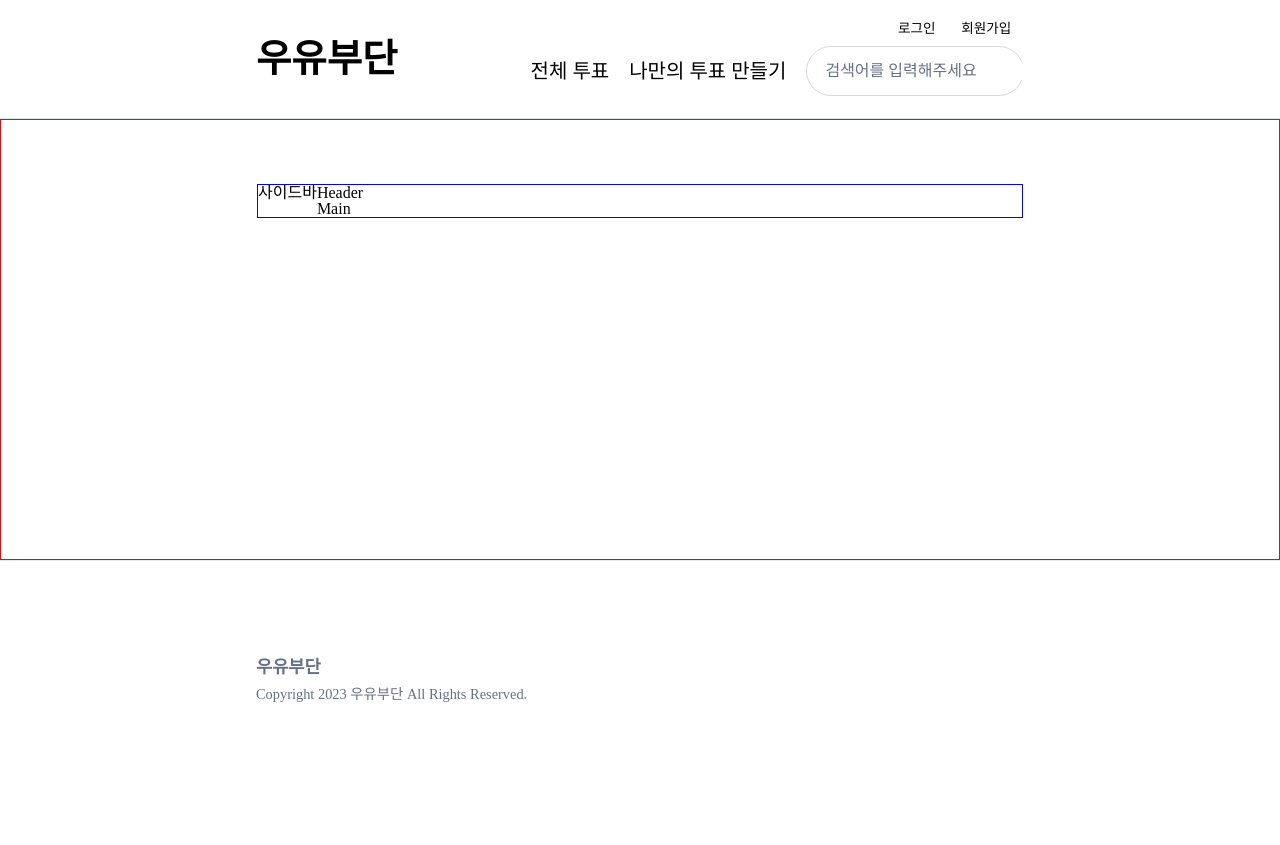
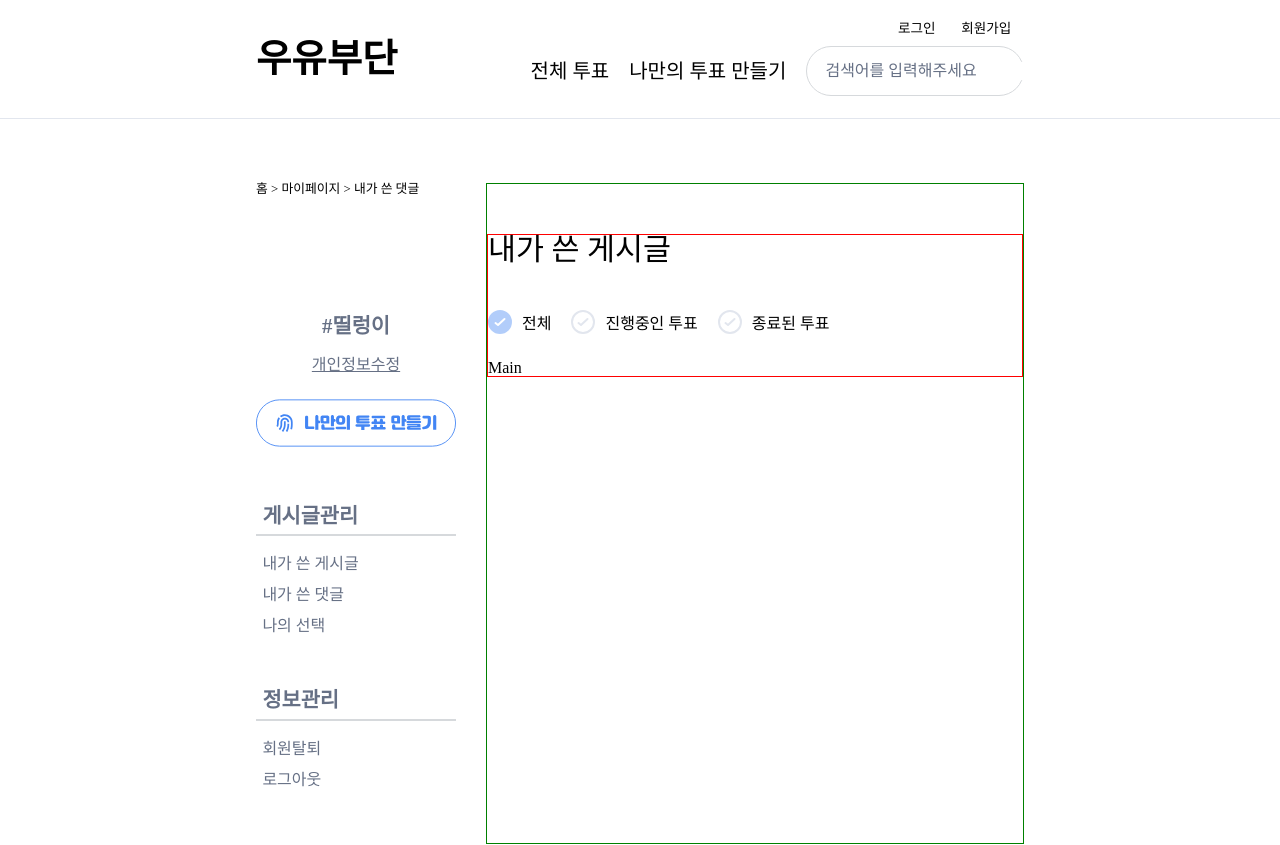
Before and after one commit to Team-Big-Dipper/UYouBooDan, a Next.js app in the folder FE/: page /mypage in a window 1280 px wide. Shown: the top 845 px of the page. Before the commit the page ends 800 px from the top, so only its background shows below. Built offline with nearby package versions, Linux system fonts and the light colour scheme; a web font is replaced by a local one.

Commit message:
:sparkles: Feat: MyPage 틀 구현중

```diff
--- a/FE/src/components/MyPage/MyPageHeader/index.tsx
+++ b/FE/src/components/MyPage/MyPageHeader/index.tsx
@@ -1,5 +1,52 @@
-const MyPageHeader = () => {
-  return <div>Header</div>;
+import * as S from './style';
+import { NoCheckSvg } from '../../../assets/noCheck';
+import { OnCheckSvg } from '../../../assets/onCheck';
+import { useState } from 'react';
+import MyPageMain from '../MyPageMain';
+
+const MyPageHeader = ({ category }: any) => {
+  const [all, setAll] = useState<boolean>(true);
+  const [ing, setIng] = useState<boolean>(false);
+  const [end, setEnd] = useState<boolean>(false);
+  console.log('category : ', category);
+  return (
+    <S.MypageHeaderContainer>
+      <S.HeaderTitleDiv>{category}</S.HeaderTitleDiv>
+      <S.RadioContainer>
+        <S.RadioListDiv
+          onClick={() => {
+            setAll(true);
+            setIng(false);
+            setEnd(false);
+          }}
+        >
+          <div>{all ? <OnCheckSvg /> : <NoCheckSvg />}</div>
+          <div>전체</div>
+        </S.RadioListDiv>
+        <S.RadioListDiv
+          onClick={() => {
+            setAll(false);
+            setIng(true);
+            setEnd(false);
+          }}
+        >
+          <div>{ing ? <OnCheckSvg /> : <NoCheckSvg />}</div>
+          <div>진행중인 투표</div>
+        </S.RadioListDiv>
+        <S.RadioListDiv
+          onClick={() => {
+            setAll(false);
+            setIng(false);
+            setEnd(true);
+          }}
+        >
+          <div>{end ? <OnCheckSvg /> : <NoCheckSvg />}</div>
+          <div>종료된 투표</div>
+        </S.RadioListDiv>
+      </S.RadioContainer>
+      <MyPageMain />
+    </S.MypageHeaderContainer>
+  );
 };
 
 export default MyPageHeader;
--- a/FE/src/components/MyPage/MyPageHeader/style.ts
+++ b/FE/src/components/MyPage/MyPageHeader/style.ts
@@ -1 +1,20 @@
 import styled from 'styled-components';
+
+export const MypageHeaderContainer = styled.div`
+  border: 1px solid red;
+`;
+export const HeaderTitleDiv = styled.div`
+  font-size: 1.9rem;
+  font-family: 'yg-jalnan' !important;
+  margin-bottom: 45px;
+`;
+export const RadioContainer = styled.div`
+  display: flex;
+  margin-bottom: 23px;
+  gap: 20px;
+`;
+export const RadioListDiv = styled.div`
+  display: flex;
+  align-items: center;
+  gap: 10px;
+`;
--- a/FE/src/components/MyPage/MyPageSideBar/index.tsx
+++ /dev/null
@@ -1,5 +0,0 @@
-const MySideBar = () => {
-  return <div>사이드바</div>;
-};
-
-export default MySideBar;
--- a/FE/src/components/MyPage/MyPageSideBar/style.ts
+++ /dev/null
@@ -1 +0,0 @@
-import styled from 'styled-components';
--- a/FE/src/components/MyPage/index.tsx
+++ b/FE/src/components/MyPage/index.tsx
@@ -1,13 +1,17 @@
+import * as S from './style';
+import MyPageHeader from './MyPageHeader';
 import LocalStorage from '../../constants/localstorage';
 import SessionStorage from '../../constants/sessionstorage';
-import * as S from './style';
 import { useRouter } from 'next/router';
-import MySideBar from './MyPageSideBar';
-import MyPageHeader from './MyPageHeader';
-import MyPageMain from './MyPageMain';
+import { useState } from 'react';
+
+import { MakeVote } from '../../assets/makeVote';
 
 const MyPage = () => {
   const router = useRouter();
+  // 기본 값 내가 쓴 게시글
+  const [selectCategory, setSelectCategory] =
+    useState<string>('내가 쓴 게시글');
 
   const logoutHandler = () => {
     LocalStorage.removeItem('accesstoken');
@@ -15,13 +19,59 @@ const MyPage = () => {
     SessionStorage.removeItem('accesstoken');
     router.push('/main', '/main');
   };
-
   return (
     <S.MyPageContainer>
-      <MySideBar />
+      <S.SideBarContainer>
+        <S.SideBarRouteText>
+          홈 {'>'} 마이페이지 {'>'} 내가 쓴 댓글
+        </S.SideBarRouteText>
+        <S.SibeBarCategotyDiv>
+          <S.SideBarUserInfoDiv>
+            <S.UserNickDiv>#띨렁이</S.UserNickDiv>
+            <S.EditBtnDiv>개인정보수정</S.EditBtnDiv>
+            <S.CreateVoteBtnDiv href="/createvote">
+              <MakeVote />
+            </S.CreateVoteBtnDiv>
+          </S.SideBarUserInfoDiv>
+          <S.CategoryDiv>
+            <S.CategoryTitle>게시글관리</S.CategoryTitle>
+            <S.UnderlineDiv></S.UnderlineDiv>
+            <S.CategoryListDiv>
+              <div
+                onClick={() => {
+                  setSelectCategory('내가 쓴 게시글');
+                }}
+              >
+                내가 쓴 게시글
+              </div>
+              <div
+                onClick={() => {
+                  setSelectCategory('내가 쓴 댓글');
+                }}
+              >
+                내가 쓴 댓글
+              </div>
+              <div
+                onClick={() => {
+                  setSelectCategory('나의 선택');
+                }}
+              >
+                나의 선택
+              </div>
+            </S.CategoryListDiv>
+          </S.CategoryDiv>
+          <S.CategoryDiv>
+            <S.CategoryTitle>정보관리</S.CategoryTitle>
+            <S.UnderlineDiv></S.UnderlineDiv>
+            <S.CategoryListDiv>
+              <div>회원탈퇴</div>
+              <div onClick={logoutHandler}>로그아웃</div>
+            </S.CategoryListDiv>
+          </S.CategoryDiv>
+        </S.SibeBarCategotyDiv>
+      </S.SideBarContainer>
       <S.MyPageRightContainer>
-        <MyPageHeader />
-        <MyPageMain />
+        <MyPageHeader category={selectCategory} />
       </S.MyPageRightContainer>
     </S.MyPageContainer>
   );
--- a/FE/src/components/MyPage/style.ts
+++ b/FE/src/components/MyPage/style.ts
@@ -1,7 +1,67 @@
 import styled from 'styled-components';
+import Link from 'next/link';
 
 export const MyPageContainer = styled.div`
   display: flex;
-  border: 1px solid blue;
+  /* border: 1px solid blue; */
 `;
-export const MyPageRightContainer = styled.div``;
+export const MyPageRightContainer = styled.div`
+  width: 85%;
+  padding-top: 50px;
+  margin-left: 30px;
+  border: 1px solid green;
+`;
+
+export const SideBarContainer = styled.div`
+  /* border: 1px solid red; */
+`;
+export const SideBarRouteText = styled.div`
+  font-size: 0.8rem;
+`;
+export const SibeBarCategotyDiv = styled.div`
+  padding-top: 120px;
+`;
+export const SideBarUserInfoDiv = styled.div`
+  display: flex;
+  flex-direction: column;
+  align-items: center;
+  justify-content: center;
+  margin-bottom: 50px;
+`;
+
+export const UserNickDiv = styled.div`
+  font-size: 1.3rem;
+  font-weight: bold;
+  color: #667085;
+  margin-bottom: 20px;
+`;
+export const EditBtnDiv = styled.div`
+  font-size: 1rem;
+  text-decoration: underline;
+  color: #667085;
+  margin-bottom: 20px;
+`;
+export const CreateVoteBtnDiv = styled(Link)``;
+
+export const CategoryDiv = styled.div``;
+export const CategoryTitle = styled.div`
+  font-size: 1.3rem;
+  font-weight: bold;
+  color: #667085;
+  padding-left: 0.5vw;
+  margin-bottom: 1vh;
+`;
+export const UnderlineDiv = styled.div`
+  border: 0.5px solid #d6d9dc;
+  margin-bottom: 2.5vh;
+`;
+export const CategoryListDiv = styled.div`
+  display: flex;
+  flex-direction: column;
+  padding-left: 0.5vw;
+  font-size: 1rem;
+  color: #667085;
+  gap: 15px;
+  margin-bottom: 7vh;
+  cursor: pointer;
+`;
--- a/FE/src/pages/mypage/style.ts
+++ b/FE/src/pages/mypage/style.ts
@@ -3,5 +3,5 @@ import styled from 'styled-components';
 export const MyPageContainer = styled.div`
   flex: 1;
   padding: 5% 20%;
-  border: 1px solid red;
+  /* border: 1px solid red; */
 `;
```
Also changed, not shown: FE/src/pages/_document.tsx (+2 -13 lines).
